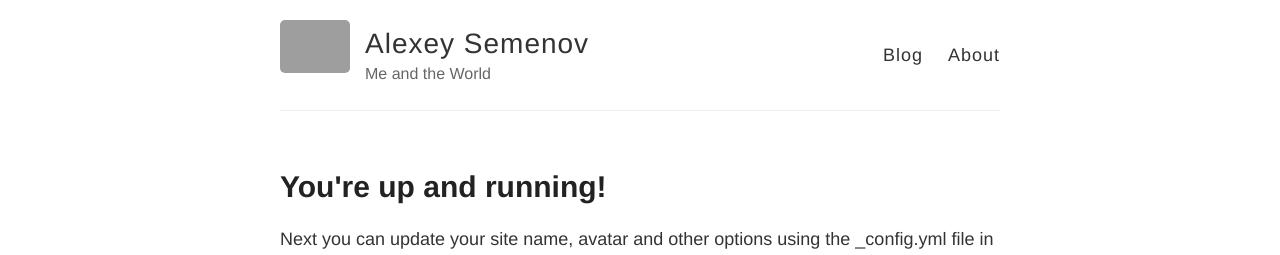
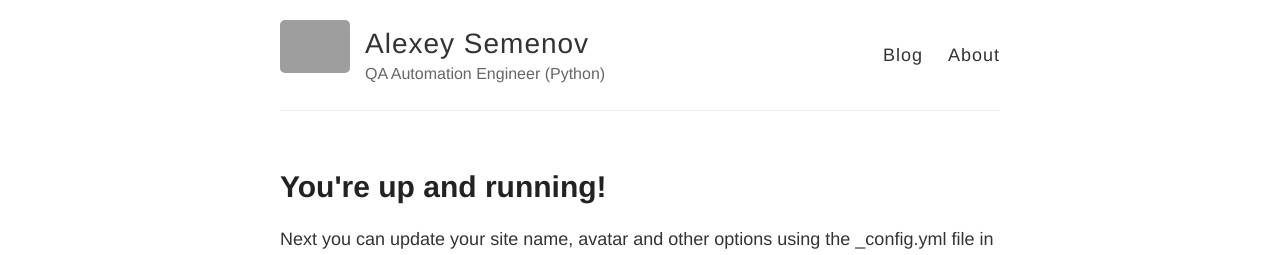
Before and after one commit to acqa/acqa.github.io, a Jekyll site: the page built from _posts/2014-3-3-Hello-World.md, in a window 1280 px wide. Shown: the top 255 px of the page. Built offline with Jekyll 4.4.1, drawn with Linux system fonts in a browser that asks for light colours; grey boxes are pictures that could not be loaded.

Commit message:
Update _config.yml
Change description

```diff
--- a/_config.yml
+++ b/_config.yml
@@ -6,7 +6,7 @@
 name: Alexey Semenov
 
 # Short bio or description (displayed in the header)
-description: Me and the World
+description: QA Automation Engineer (Python)
 
 # URL of your avatar or profile pic (you could use your GitHub profile pic)
 avatar: https://raw.githubusercontent.com/barryclark/jekyll-now/master/images/jekyll-logo.png
```
